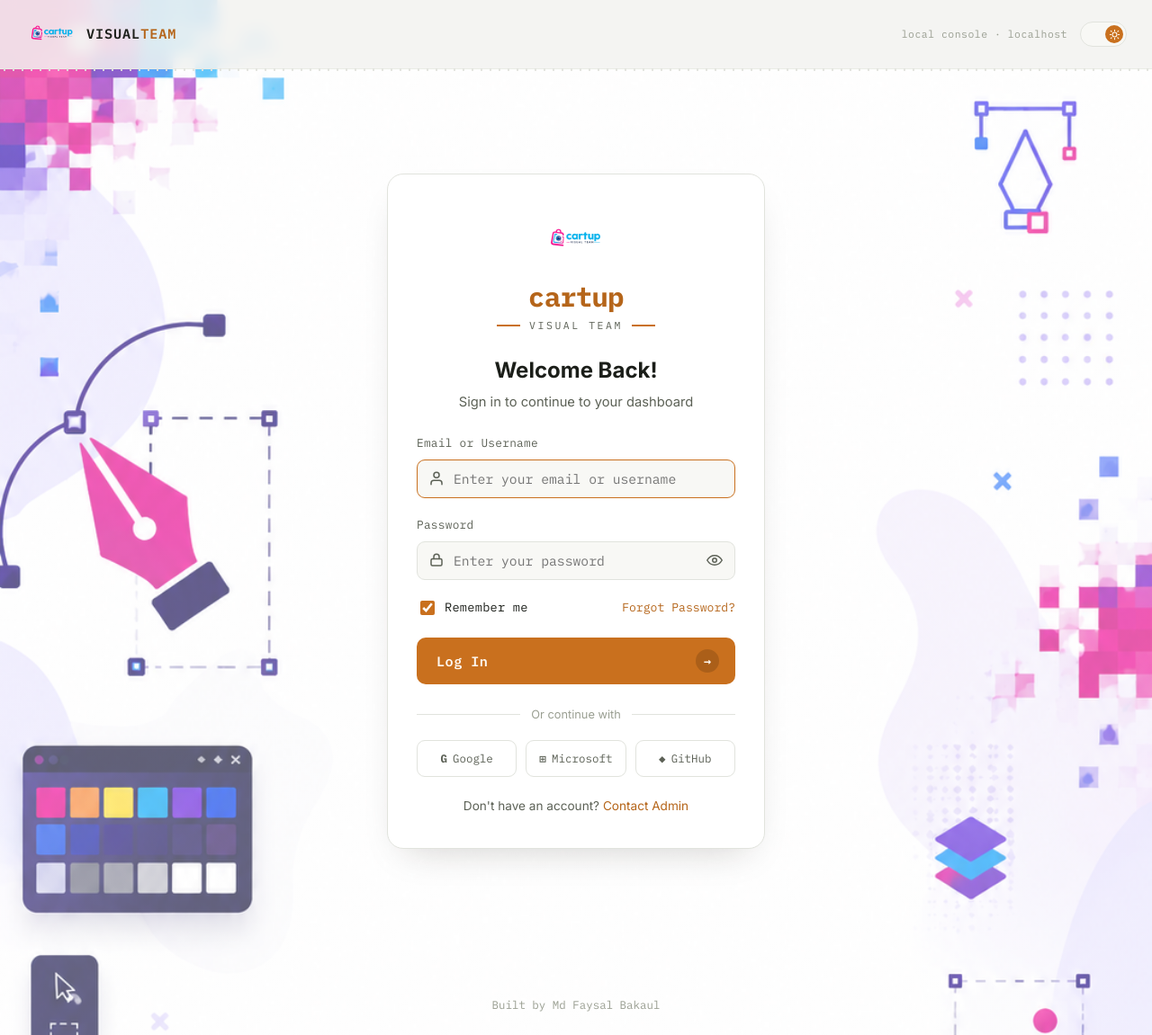
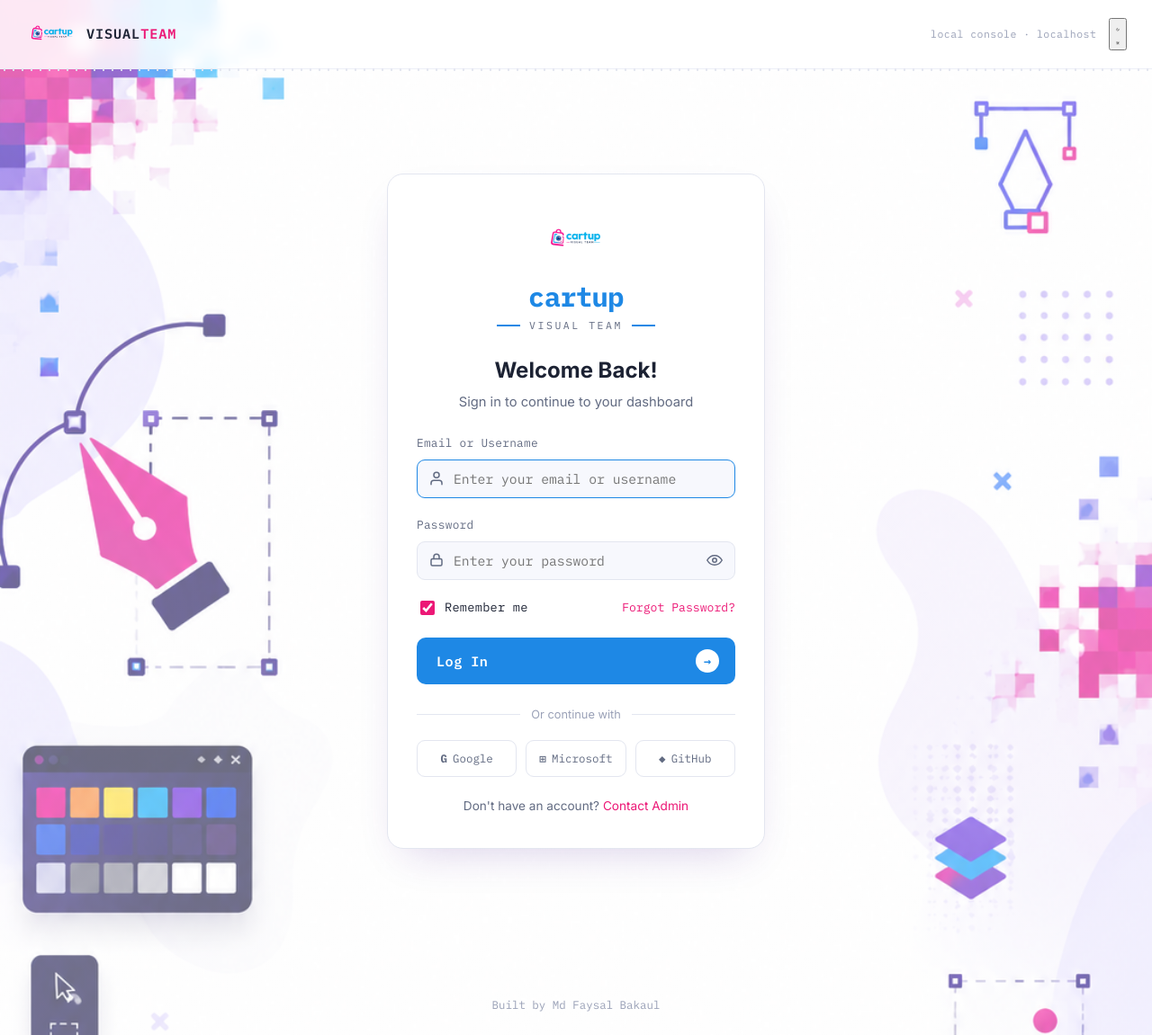
Before and after one commit to faysal580/my-webapp, a Flask app: page /login?next=/ in a window 1280 px wide. Shown: the whole page at 90% size. Run offline with Flask 3, Linux system fonts and the light colour scheme.

Commit message:
Add files via upload

```diff
--- a/webapp/static/style.css
+++ b/webapp/static/style.css
@@ -1,64 +1,35 @@
 :root {
-  --bg: #0b0d11;
-  --bg-glow: rgba(226, 145, 74, 0.08);
-  --panel: #14171d;
-  --panel-2: #191d24;
-  --console-bg: #08090c;
+  --bg: #f5f6fc;
+  --bg-glow: rgba(124, 58, 237, 0.07);
+  --panel: #ffffff;
+  --panel-2: #f7f8fd;
+  --console-bg: #14171d;
   --console-text: #c3c9dc;
-  --border: #262b35;
-  --border-soft: #1b1f28;
-  --text: #edeef2;
-  --subtext: #9096a8;
-  --muted: #5c6376;
+  --border: #e3e6f0;
+  --border-soft: #edeff7;
+  --text: #1c2233;
+  --subtext: #626b82;
+  --muted: #9aa1b7;
 
-  --accent: #e2914a;
-  --accent-text: #e2914a;
-  --accent-ink: #17110a;
-  --accent-soft: rgba(226, 145, 74, 0.14);
-  --accent-2: #56b8dd;
-  --green: #3ddc84;
-  --green-soft: rgba(61, 220, 132, 0.12);
-  --red: #ff5f6d;
-  --red-soft: rgba(255, 95, 109, 0.12);
-  --yellow: #f2c94c;
-  --yellow-soft: rgba(242, 201, 76, 0.12);
+  --accent: #1e88e5;
+  --accent-text: #ec1876;
+  --accent-ink: #ffffff;
+  --accent-soft: rgba(30, 136, 229, 0.10);
+  --accent-2: #7c3aed;
+  --accent-2-soft: rgba(124, 58, 237, 0.10);
+  --green: #16a34a;
+  --green-soft: rgba(22, 163, 74, 0.10);
+  --red: #dc2626;
+  --red-soft: rgba(220, 38, 38, 0.08);
+  --yellow: #d97706;
+  --yellow-soft: rgba(217, 119, 6, 0.10);
 
-  --shadow-card: 0 1px 2px rgba(0,0,0,0.3);
-  --shadow-lift: 0 18px 40px -18px rgba(0,0,0,0.55);
+  --shadow-card: 0 1px 3px rgba(30, 41, 68, 0.06);
+  --shadow-lift: 0 20px 45px -20px rgba(76, 29, 149, 0.22);
 
   --font-mono: "IBM Plex Mono", "Noto Sans Bengali", monospace;
   --font-body: "Inter", "Noto Sans Bengali", system-ui, sans-serif;
 
-  color-scheme: dark;
-}
-
-html[data-theme="light"] {
-  --bg: #f2f3f0;
-  --bg-glow: rgba(201, 112, 30, 0.07);
-  --panel: #ffffff;
-  --panel-2: #f8f8f5;
-  --border: #e1e3dd;
-  --border-soft: #eaece5;
-  --text: #1b1e19;
-  --subtext: #5c6156;
-  --muted: #9a9f92;
-
-  --accent: #c9701e;
-  --accent-text: #b5651a;
-  --accent-ink: #fff8f0;
-  --accent-soft: rgba(201, 112, 30, 0.1);
-  --accent-2: #1683a8;
-  --green: #1f9d5c;
-  --green-soft: rgba(31, 157, 92, 0.1);
-  --red: #d13c46;
-  --red-soft: rgba(209, 60, 70, 0.09);
-  --yellow: #a97a12;
-  --yellow-soft: rgba(169, 122, 18, 0.1);
-
-  --shadow-card: 0 1px 2px rgba(30,25,15,0.06);
-  --shadow-lift: 0 18px 40px -20px rgba(30,25,15,0.22);
-
-  /* The job console stays a physical dark screen in both themes. */
   color-scheme: light;
 }
 
@@ -86,13 +57,12 @@ a { color: inherit; }
   justify-content: space-between;
   padding: 18px 28px;
   border-bottom: 1px solid var(--border-soft);
-  background: rgba(10, 12, 16, 0.85);
+  background: rgba(255, 255, 255, 0.85);
   backdrop-filter: blur(8px);
   position: sticky;
   top: 0;
   z-index: 10;
 }
-html[data-theme="light"] .topbar { background: rgba(242, 243, 240, 0.85); }
 .topbar::after {
   content: "";
   position: absolute;
@@ -138,39 +108,6 @@ html[data-theme="light"] .topbar { background: rgba(242, 243, 240, 0.85); }
   align-items: center;
   gap: 14px;
 }
-
-.theme-toggle {
-  position: relative;
-  display: inline-flex;
-  align-items: center;
-  width: 52px;
-  height: 28px;
-  padding: 3px;
-  border-radius: 999px;
-  border: 1px solid var(--border);
-  background: var(--panel-2);
-  cursor: pointer;
-  flex-shrink: 0;
-}
-.theme-toggle:hover { border-color: var(--accent); }
-.theme-toggle-knob {
-  width: 20px;
-  height: 20px;
-  border-radius: 50%;
-  background: var(--accent);
-  display: flex;
-  align-items: center;
-  justify-content: center;
-  color: var(--accent-ink);
-  transform: translateX(0);
-  transition: transform 0.2s cubic-bezier(0.4, 0, 0.2, 1), background 0.2s ease;
-}
-html[data-theme="light"] .theme-toggle-knob { transform: translateX(24px); }
-.theme-toggle-knob svg { width: 13px; height: 13px; }
-.theme-toggle-icon-dark { display: block; }
-.theme-toggle-icon-light { display: none; }
-html[data-theme="light"] .theme-toggle-icon-dark { display: none; }
-html[data-theme="light"] .theme-toggle-icon-light { display: block; }
 
 /* ── Layout ─────────────────────────────────────────────────────────── */
 
@@ -331,7 +268,7 @@ html[data-theme="light"] .theme-toggle-icon-light { display: block; }
   font-size: 0.68rem;
   color: var(--yellow);
   background: var(--yellow-soft);
-  border: 1px solid rgba(242, 201, 76, 0.3);
+  border: 1px solid rgba(217, 119, 6, 0.3);
   border-radius: 6px;
   padding: 3px 8px;
   margin-bottom: 12px;
@@ -380,7 +317,7 @@ html[data-theme="light"] .theme-toggle-icon-light { display: block; }
   font-size: 0.85rem;
   color: var(--yellow);
   background: var(--yellow-soft);
-  border: 1px solid rgba(242, 201, 76, 0.3);
+  border: 1px solid rgba(217, 119, 6, 0.3);
   border-radius: 10px;
   padding: 12px 16px;
   margin-bottom: 24px;
@@ -422,7 +359,7 @@ html[data-theme="light"] .theme-toggle-icon-light { display: block; }
 .checkbox-row .checkbox-label input[type="checkbox"] {
   width: 17px;
   height: 17px;
-  accent-color: var(--accent);
+  accent-color: var(--accent-text);
   cursor: pointer;
 }
 .checkbox-row .field-hint {
@@ -579,11 +516,11 @@ html[data-theme="light"] .theme-toggle-icon-light { display: block; }
   background: var(--muted);
 }
 .status-pill[data-state="queued"] .status-dot { background: var(--muted); }
-.status-pill[data-state="running"] { color: var(--yellow); border-color: rgba(242,201,76,0.35); background: var(--yellow-soft); }
+.status-pill[data-state="running"] { color: var(--yellow); border-color: rgba(217,119,6,0.35); background: var(--yellow-soft); }
 .status-pill[data-state="running"] .status-dot { background: var(--yellow); animation: pulse 1.1s infinite ease-in-out; }
-.status-pill[data-state="done"] { color: var(--green); border-color: rgba(61,220,132,0.35); background: var(--green-soft); }
+.status-pill[data-state="done"] { color: var(--green); border-color: rgba(22,163,74,0.35); background: var(--green-soft); }
 .status-pill[data-state="done"] .status-dot { background: var(--green); }
-.status-pill[data-state="error"] { color: var(--red); border-color: rgba(255,95,109,0.35); background: var(--red-soft); }
+.status-pill[data-state="error"] { color: var(--red); border-color: rgba(220,38,38,0.35); background: var(--red-soft); }
 .status-pill[data-state="error"] .status-dot { background: var(--red); }
 
 @keyframes pulse {
@@ -634,7 +571,7 @@ html[data-theme="light"] .theme-toggle-icon-light { display: block; }
 .download-area {
   margin-top: 20px;
   background: var(--panel);
-  border: 1px solid rgba(61, 220, 132, 0.35);
+  border: 1px solid rgba(22, 163, 74, 0.35);
   border-radius: 14px;
   padding: 22px;
 }
@@ -660,27 +597,22 @@ html[data-theme="light"] .theme-toggle-icon-light { display: block; }
   gap: 8px;
   background: var(--green-soft);
   color: var(--green);
-  border: 1px solid rgba(61, 220, 132, 0.35);
+  border: 1px solid rgba(22, 163, 74, 0.35);
   text-decoration: none;
   padding: 10px 16px;
   border-radius: 9px;
   font-family: var(--font-mono);
   font-size: 0.85rem;
 }
-.download-btn:hover { background: rgba(61, 220, 132, 0.2); }
+.download-btn:hover { background: rgba(22, 163, 74, 0.2); }
 
 /* ── Login page ─────────────────────────────────────────────────────── */
 
 body.login-page {
   background:
-    linear-gradient(rgba(8, 9, 12, 0.55), rgba(8, 9, 12, 0.55)),
+    linear-gradient(rgba(255, 255, 255, 0.4), rgba(255, 255, 255, 0.4)),
     url("images/login-bg.png") center top / cover no-repeat;
   min-height: 100vh;
-}
-html[data-theme="light"] body.login-page {
-  background:
-    linear-gradient(rgba(255, 255, 255, 0.35), rgba(255, 255, 255, 0.35)),
-    url("images/login-bg.png") center top / cover no-repeat;
 }
 
 .login-wrap {
@@ -714,7 +646,7 @@ html[data-theme="light"] body.login-page {
   font-weight: 700;
   font-size: 1.9rem;
   letter-spacing: -0.02em;
-  color: var(--accent-text);
+  color: var(--accent);
   line-height: 1;
 }
 .login-brand-sub {
@@ -734,6 +666,8 @@ html[data-theme="light"] body.login-page {
   background: var(--accent);
   display: inline-block;
 }
+.login-brand-line-pink { background: var(--accent-text); }
+.login-brand-line-blue { background: var(--accent); }
 
 .login-title {
   margin: 0 0 6px;
@@ -752,7 +686,7 @@ html[data-theme="light"] body.login-page {
   font-size: 0.85rem;
   color: var(--red);
   background: var(--red-soft);
-  border: 1px solid rgba(255, 95, 109, 0.3);
+  border: 1px solid rgba(220, 38, 38, 0.3);
   border-radius: 10px;
   padding: 10px 14px;
   margin-bottom: 18px;
@@ -812,7 +746,7 @@ html[data-theme="light"] body.login-page {
 .login-remember input[type="checkbox"] {
   width: 16px;
   height: 16px;
-  accent-color: var(--accent);
+  accent-color: var(--accent-text);
   cursor: pointer;
 }
 .login-forgot {
@@ -831,11 +765,13 @@ html[data-theme="light"] body.login-page {
   width: 26px;
   height: 26px;
   border-radius: 50%;
-  background: rgba(0, 0, 0, 0.15);
+  background: #ffffff;
+  color: var(--accent);
   display: inline-flex;
   align-items: center;
   justify-content: center;
   font-size: 0.85rem;
+  font-weight: 700;
 }
 
 .login-divider {
@@ -1090,7 +1026,7 @@ html[data-theme="light"] body.login-page {
   font-size: 0.8rem;
   color: var(--red);
   background: var(--red-soft);
-  border: 1px solid rgba(255, 95, 109, 0.3);
+  border: 1px solid rgba(220, 38, 38, 0.3);
   border-radius: 8px;
   padding: 7px 12px;
   cursor: pointer;
```
